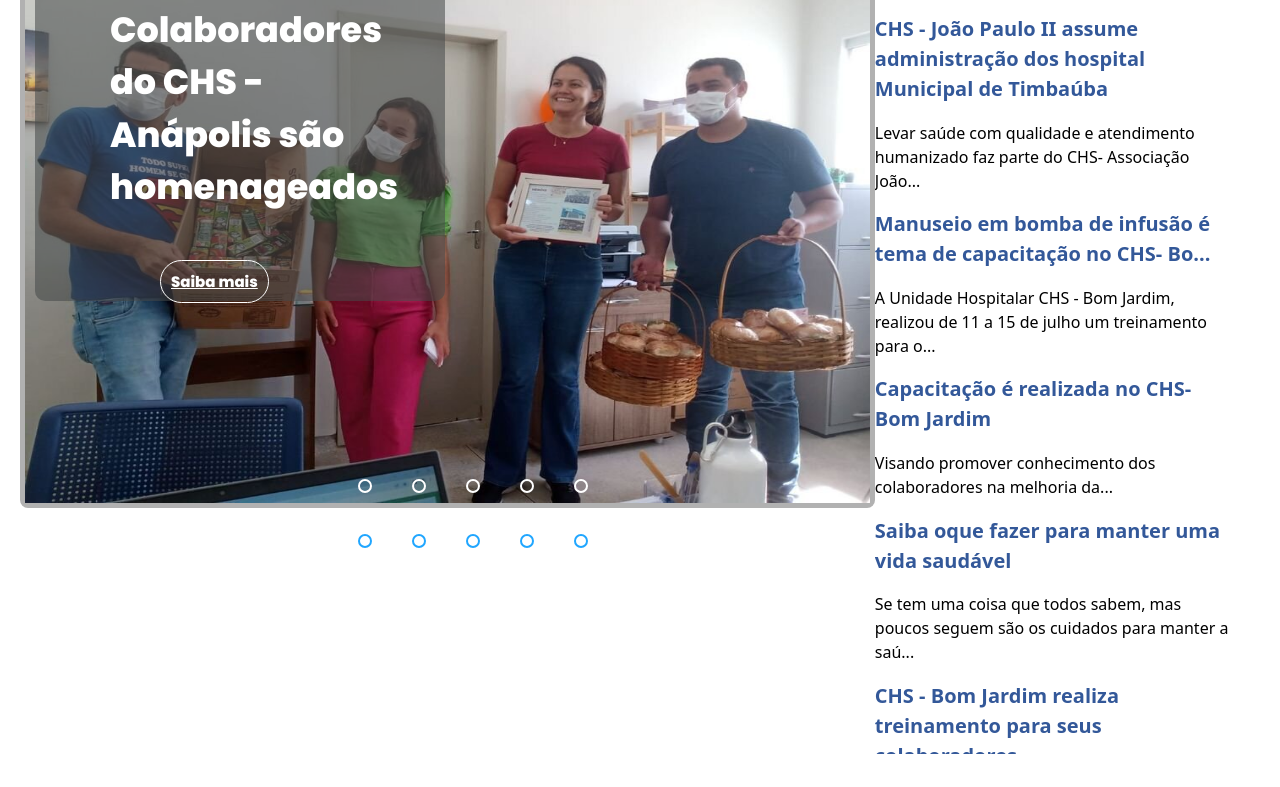
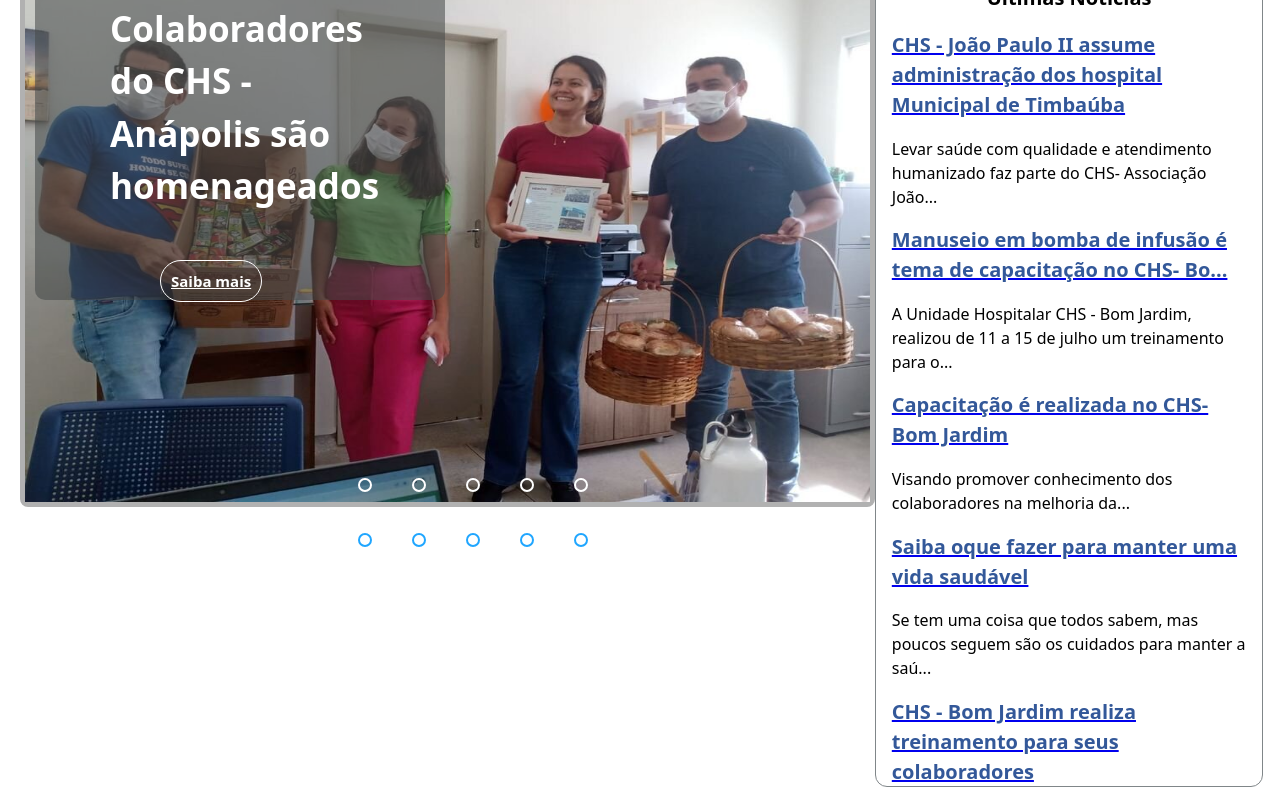
Before and after one commit to Paulo-Santos20/SiteCHS, a plain HTML site: page index.html in a window 1280 px wide. Shown: the part 205-992 px from the top of the page. Before the commit the page ends 959 px from the top, so only its background shows below. Drawn offline with Linux system fonts and the light colour scheme.

Commit message:
news layout

```diff
--- a/index.html
+++ b/index.html
@@ -122,43 +122,58 @@
                                     <h1>Ultimas Notícias</h1>
                                     <table class="table">
                                         <tr>
+                                            <a href="google.com.br"
+                                                class="link">
                                                 <h2>CHS - João Paulo II assume
                                                     administração dos hospital
                                                     Municipal
                                                     de Timbaúba</h2>
+                                            </a>
                                             <p>Levar saúde com qualidade e
                                                 atendimento humanizado faz parte
                                                 do
                                                 CHS- Associação João...</p>
                                         </tr>
-                                        <tr>
-                                            <h2>Manuseio em bomba de infusão é
+                                        <tr><a href="google.com.br"
+                                                class="link">
+                                                <h2>Manuseio em bomba de infusão
+                                                    é
                                                     tema
                                                     de capacitação no CHS- Bo...</h2>
+                                            </a>
                                             <p>A Unidade Hospitalar CHS - Bom
                                                 Jardim, realizou de 11 a 15 de
                                                 julho
                                                 um treinamento para o...</p>
                                         </tr>
-                                        <tr>
-                                            <h2>Capacitação é realizada no CHS-
+                                        <tr><a href="google.com.br"
+                                                class="link">
+                                                <h2>Capacitação é realizada no
+                                                    CHS-
                                                     Bom
                                                     Jardim</h2>
+                                            </a>
                                             <p>Visando promover conhecimento dos
                                                 colaboradores na melhoria da...</p>
                                         </tr>
-                                        <tr>
-                                            <h2>Saiba oque fazer para manter uma
+                                        <tr><a href="google.com.br"
+                                                class="link">
+                                                <h2>Saiba oque fazer para manter
+                                                    uma
                                                     vida saudável</h2>
+                                            </a>
                                             <p>Se tem uma coisa que todos sabem,
                                                 mas poucos seguem são os
                                                 cuidados
                                                 para manter a saú...</p>
+
                                         </tr>
-                                        <tr>
+                                        <tr><a href="google.com.br"
+                                                class="link">
                                                 <h2>CHS - Bom Jardim realiza
                                                     treinamento
                                                     para seus colaboradores</h2>
+                                            </a>
                                             <p>Sempre atentos em acolher melhor
                                                 a
                                                 população que usa os serviços do
--- a/style.css
+++ b/style.css
@@ -8,7 +8,8 @@
 }
 
 body {
-    font-family: "Poppins", sans-serif;
+    font-family: system-ui, -apple-system, BlinkMacSystemFont, "Segoe UI", Roboto, Oxygen, Ubuntu, Cantarell,
+        "Open Sans", "Helvetica Neue", sans-serif;
     color: #000000;
     background: rgb(255, 255, 255);
     position: flex;
@@ -29,7 +30,8 @@
 
 #primary_nav_wrap {
     margin: 0rem 1rem 1rem 2rem;
-    font-family: "Pathway Gothic One", Helvetica, Arial, sans-serif;
+    font-family: system-ui, -apple-system, BlinkMacSystemFont, "Segoe UI", Roboto, Oxygen, Ubuntu, Cantarell,
+        "Open Sans", "Helvetica Neue", sans-serif;
     line-height: 1.2;
     width: auto;
     display: block;
@@ -244,6 +246,8 @@
     background: #47494a8f;
     border-radius: 10px;
     padding: 0px 35px 0px 75px;
+    font-family: system-ui, -apple-system, BlinkMacSystemFont, "Segoe UI", Roboto, Oxygen, Ubuntu, Cantarell,
+        "Open Sans", "Helvetica Neue", sans-serif;
 }
 
 .news {
@@ -257,6 +261,17 @@
     right: var(clamp(2rem, 0.875rem + 2vw, 8vw));
     font-family: system-ui, -apple-system, BlinkMacSystemFont, "Segoe UI", Roboto, Oxygen, Ubuntu, Cantarell,
         "Open Sans", "Helvetica Neue", sans-serif;
+    display: flex;
+    flex-direction: column;
+    padding: 1rem;
+    scroll-snap-type: y mandatory;
+    scroll-padding: 0.25rem;
+    border-width: 1px;
+    border-style: solid;
+    border-image: initial;
+    border-color: #808689;
+    border-radius: 0.75rem;
+
 }
 
 h1 {
@@ -266,6 +281,7 @@
     display: flex;
     font-family: system-ui, -apple-system, BlinkMacSystemFont, "Segoe UI", Roboto, Oxygen, Ubuntu, Cantarell,
         "Open Sans", "Helvetica Neue", sans-serif;
+
 }
 h2 {
     font-size: 20px;
@@ -273,12 +289,13 @@
     font-family: system-ui, -apple-system, BlinkMacSystemFont, "Segoe UI", Roboto, Oxygen, Ubuntu, Cantarell,
         "Open Sans", "Helvetica Neue", sans-serif;
     color: #335899;
+
 }
-
 .news tr {
     border: 1px solid black;
     padding: 10px;
     margin: 10px 0;
+
 }
 
 .news table tr {
@@ -286,9 +303,11 @@
     padding: 20px;
     background-color: #dddfe0;
     border-radius: 20px;
+
 }
 .news table {
     border-collapse: collapse;
+
 }
 
 .news td,
@@ -296,4 +315,5 @@
     border: 1px solid black;
     padding: 8px;
     text-align: left;
+
 }
```
Lines whose indentation alone changed are shown as unchanged.
